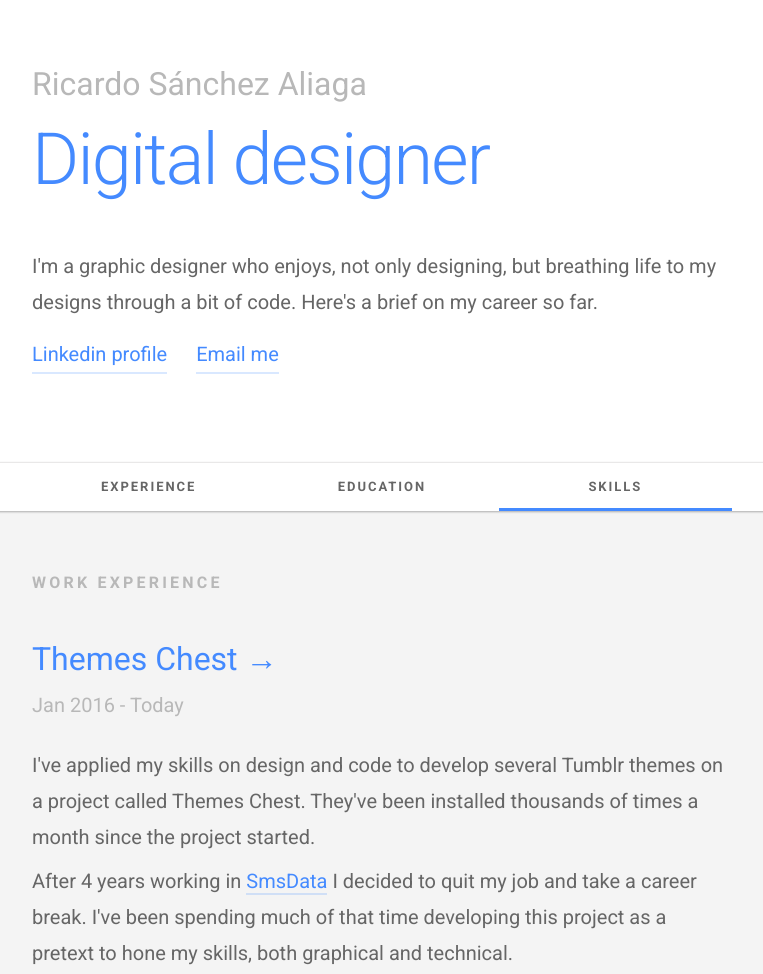
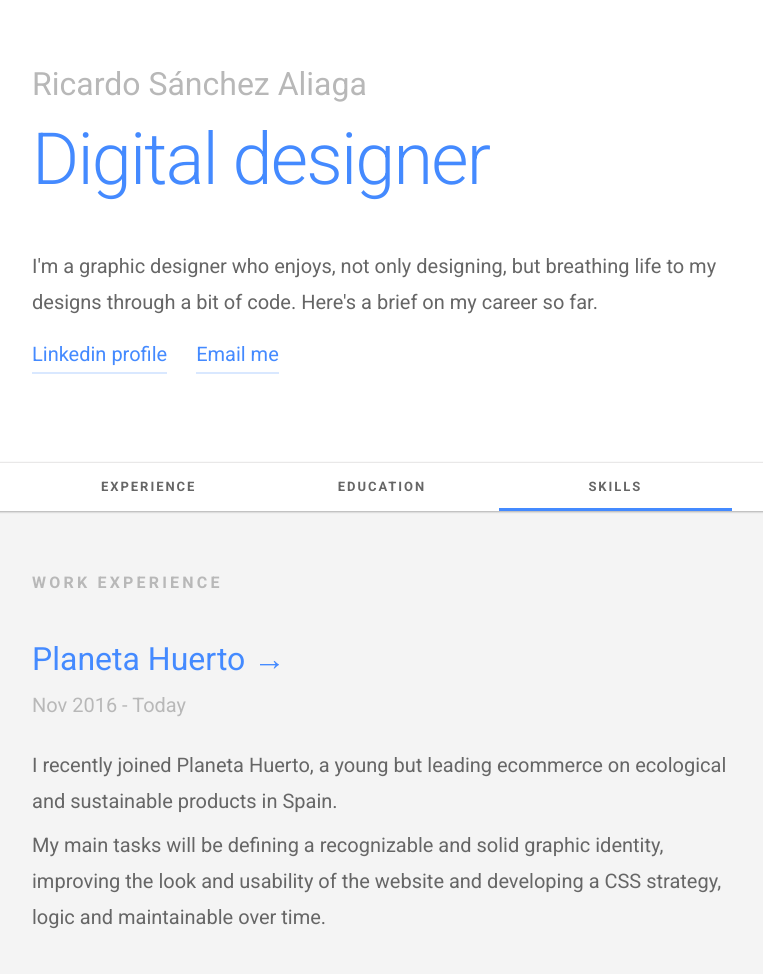
Before and after one commit to ricardoaliaga/ricardoaliaga.github.io, a website: page index.html in a window 1280 px wide. Shown: the top 974 px of the page, without its empty margins (258-1021 px from the left). Drawn offline with nearby package versions, Linux system fonts and the light colour scheme.

Commit message:
Added new job on Planeta huerto

```diff
--- a/index.html
+++ b/index.html
@@ -42,6 +42,14 @@
   <div id="experience" class="o-region o-region--light-bg">
     <article class="o-wrapper">
       <h2 class="c-block__tag">Work experience</h2>
+      <section class="c-block__unit">
+        <h2 class="c-block__unit__title o-subtitle"><a href="https://www.planetahuerto.es/" target="_blank">Planeta Huerto</a></h2>
+        <p class="c-block__unit__time o-parag">Nov 2016 - Today</p>
+        <div class="c-block__unit__descrip o-parag">
+          <p>I recently joined Planeta Huerto, a young but leading ecommerce on ecological and sustainable products in Spain.</p>
+          <p>My main tasks will be defining a recognizable and solid graphic identity, improving the look and usability of the website and developing a CSS strategy, logic and maintainable over time.</p>
+        </div>
+      </section>
       <section class="c-block__unit">
         <h2 class="c-block__unit__title o-subtitle"><a href="http://themeschest.com" target="_blank">Themes Chest</a></h2>
         <p class="c-block__unit__time o-parag">Jan 2016 - Today</p>
```
